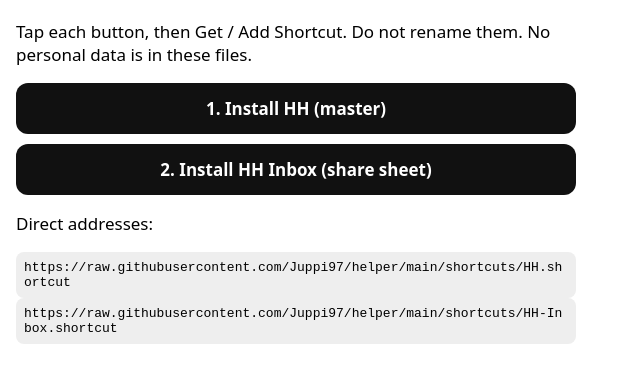
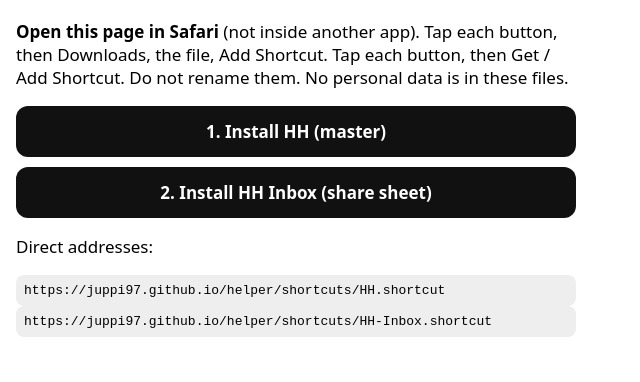
Before and after one commit to Juppi97/helper, a plain HTML site: page shortcuts/index.html in a window 1280 px wide. Shown: the part 72-454 px from the top of the page, without its empty margins (0-640 px from the left). Drawn offline with Linux system fonts and the light colour scheme.

Commit message:
Install page: download links, open in Safari
Co-Authored-By: Claude Sonnet 5.5 <noreply@anthropic.com>
Claude-Session: https://claude.ai/code/session_01Du5fjGCATNTv9wqfPXE2qP

```diff
--- a/shortcuts/index.html
+++ b/shortcuts/index.html
@@ -1,10 +1,10 @@
 <!doctype html><html lang="en"><head><meta charset="utf-8"><meta name="viewport" content="width=device-width,initial-scale=1"><title>Home Hunt shortcuts</title>
 <style>body{font:17px system-ui;margin:16px;max-width:560px}a.b{display:block;padding:14px;margin:10px 0;background:#111;color:#fff;border-radius:12px;text-align:center;text-decoration:none;font-weight:700}code{word-break:break-all;display:block;background:#eee;padding:8px;border-radius:8px;font-size:13px}</style></head><body>
 <h1>Home Hunt shortcuts</h1>
-<p>Tap each button, then Get / Add Shortcut. Do not rename them. No personal data is in these files.</p>
-<a class="b" href="HH.shortcut">1. Install HH (master)</a>
-<a class="b" href="HH-Inbox.shortcut">2. Install HH Inbox (share sheet)</a>
+<p><b>Open this page in Safari</b> (not inside another app). Tap each button, then Downloads, the file, Add Shortcut. Tap each button, then Get / Add Shortcut. Do not rename them. No personal data is in these files.</p>
+<a class="b" href="HH.shortcut" download>1. Install HH (master)</a>
+<a class="b" href="HH-Inbox.shortcut" download>2. Install HH Inbox (share sheet)</a>
 <p>Direct addresses:</p>
-<code>https://raw.githubusercontent.com/Juppi97/helper/main/shortcuts/HH.shortcut</code>
-<code>https://raw.githubusercontent.com/Juppi97/helper/main/shortcuts/HH-Inbox.shortcut</code>
+<code>https://juppi97.github.io/helper/shortcuts/HH.shortcut</code>
+<code>https://juppi97.github.io/helper/shortcuts/HH-Inbox.shortcut</code>
 </body></html>
```
